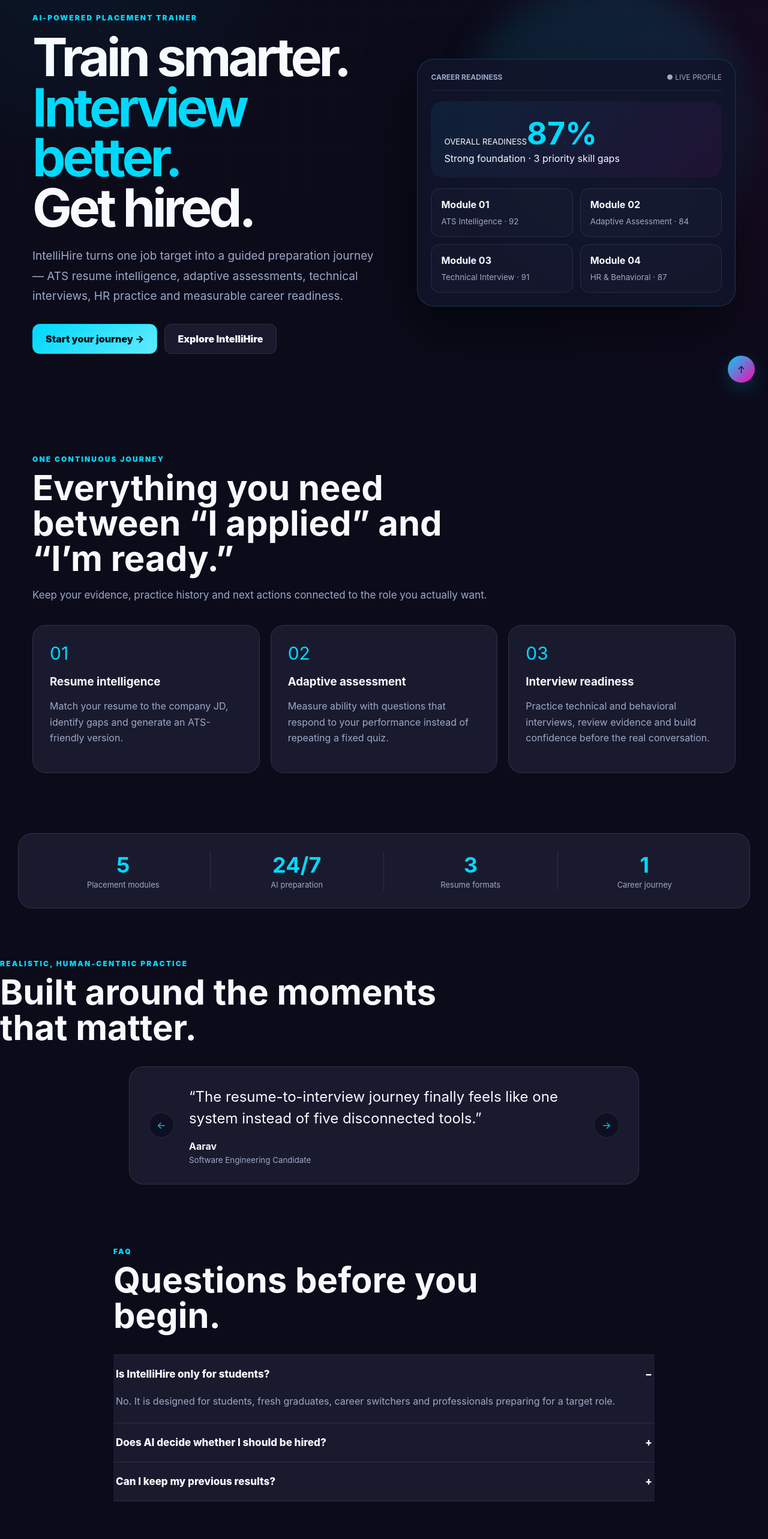
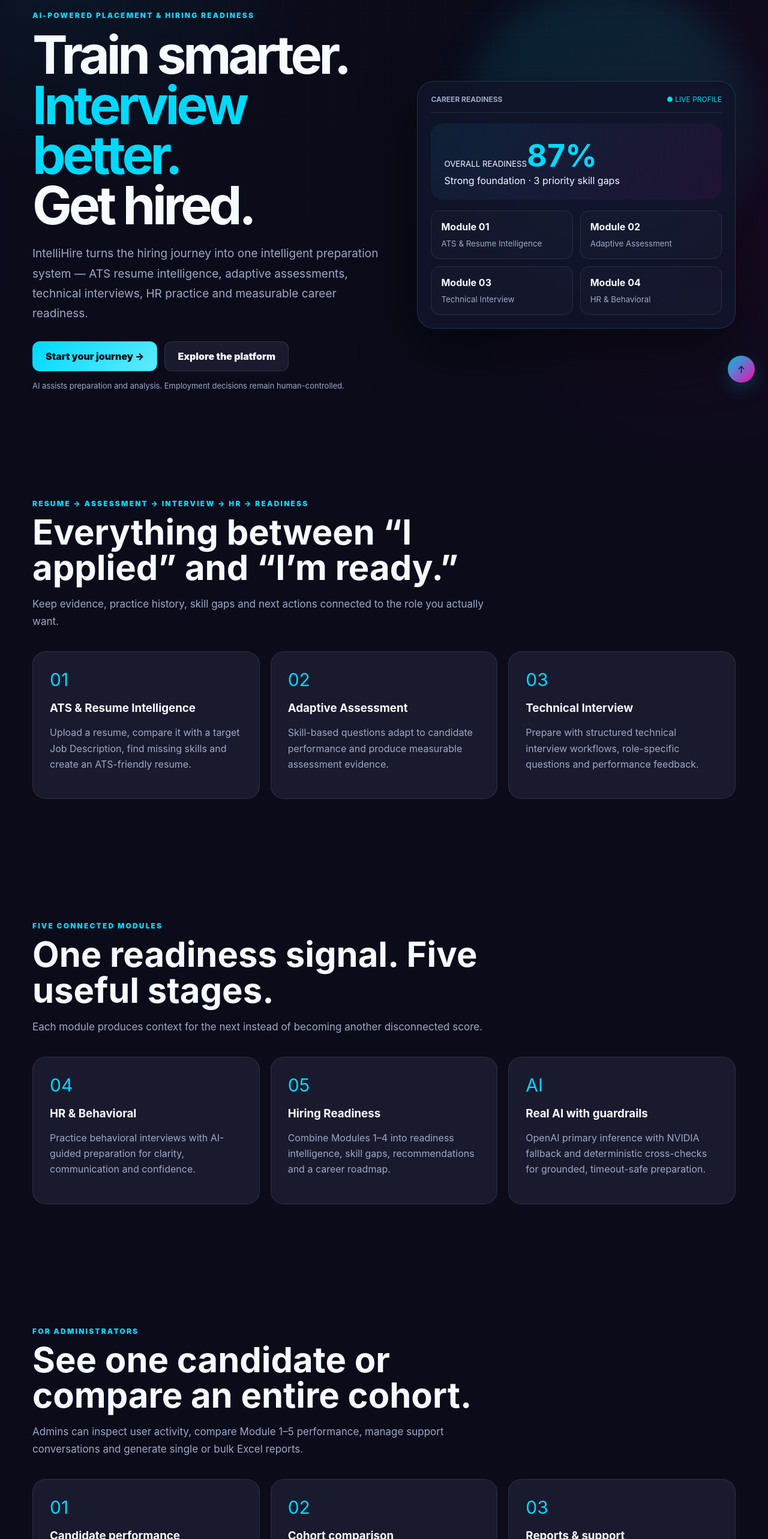
Before and after one commit to Student-Cybrarians/intellihire-v2, a Next.js app: page / in a window 1280 px wide. Shown: the part 140-2706 px from the top of the page at 60% size. Built offline with nearby package versions, Linux system fonts and the light colour scheme.

Commit message:
Build IntelliHire corporate homepage around five-module journey

```diff
--- a/app/page.tsx
+++ b/app/page.tsx
@@ -2,10 +2,56 @@
 import MarketingShell from './marketing/MarketingShell';
 import styles from './marketing/marketing.module.css';
 
-export default function Home() { return <MarketingShell>
-  <section className={styles.hero}>
-    <div><span className={styles.eyebrow}>AI-POWERED PLACEMENT TRAINER</span><h1>Train smarter.<br/><em>Interview better.</em><br/>Get hired.</h1><p>IntelliHire turns one job target into a guided preparation journey — ATS resume intelligence, adaptive assessments, technical interviews, HR practice and measurable career readiness.</p><div className={styles.actions}><Link className={styles.primary} href="/auth/google">Start your journey →</Link><Link className={styles.secondary} href="/features">Explore IntelliHire</Link></div></div>
-    <div className={styles.heroCard}><div className={styles.mockTop}><b>CAREER READINESS</b><span>● LIVE PROFILE</span></div><div className={styles.mockScore}><small>OVERALL READINESS</small><strong>87%</strong><div>Strong foundation · 3 priority skill gaps</div></div><div className={styles.mockGrid}><div className={styles.mockItem}><b>Module 01</b><small>ATS Intelligence · 92</small></div><div className={styles.mockItem}><b>Module 02</b><small>Adaptive Assessment · 84</small></div><div className={styles.mockItem}><b>Module 03</b><small>Technical Interview · 91</small></div><div className={styles.mockItem}><b>Module 04</b><small>HR & Behavioral · 87</small></div></div></div>
-  </section>
-  <section className={styles.section}><div className={styles.sectionHead}><span>ONE CONTINUOUS JOURNEY</span><h2>Everything you need between “I applied” and “I’m ready.”</h2><p>Keep your evidence, practice history and next actions connected to the role you actually want.</p></div><div className={styles.cards}>{[['01','Resume intelligence','Match your resume to the company JD, identify gaps and generate an ATS-friendly version.'],['02','Adaptive assessment','Measure ability with questions that respond to your performance instead of repeating a fixed quiz.'],['03','Interview readiness','Practice technical and behavioral interviews, review evidence and build confidence before the real conversation.']].map(x=><article className={styles.feature} key={x[0]}><span className={styles.icon}>{x[0]}</span><h3>{x[1]}</h3><p>{x[2]}</p></article>)}</div></section>
-</MarketingShell> }
+const modules = [
+  ['01','ATS & Resume Intelligence','Upload a resume, compare it with a target Job Description, find missing skills and create an ATS-friendly resume.'],
+  ['02','Adaptive Assessment','Skill-based questions adapt to candidate performance and produce measurable assessment evidence.'],
+  ['03','Technical Interview','Prepare with structured technical interview workflows, role-specific questions and performance feedback.'],
+  ['04','HR & Behavioral','Practice behavioral interviews with AI-guided preparation for clarity, communication and confidence.'],
+  ['05','Hiring Readiness','Combine Modules 1–4 into readiness intelligence, skill gaps, recommendations and a career roadmap.'],
+];
+
+export default function Home() {
+  return <MarketingShell>
+    <section className={styles.hero}>
+      <div>
+        <span className={styles.eyebrow}>AI-POWERED PLACEMENT & HIRING READINESS</span>
+        <h1>Train smarter.<br/><em>Interview better.</em><br/>Get hired.</h1>
+        <p>IntelliHire turns the hiring journey into one intelligent preparation system — ATS resume intelligence, adaptive assessments, technical interviews, HR practice and measurable career readiness.</p>
+        <div className={styles.actions}>
+          <Link className={styles.primary} href="/auth/google">Start your journey →</Link>
+          <Link className={styles.secondary} href="/features">Explore the platform</Link>
+        </div>
+        <p style={{fontSize:13}}>AI assists preparation and analysis. Employment decisions remain human-controlled.</p>
+      </div>
+      <div className={styles.heroCard} aria-label="Career readiness dashboard preview">
+        <div className={styles.mockTop}><b>CAREER READINESS</b><span style={{color:'var(--cyan)'}}>● LIVE PROFILE</span></div>
+        <div className={styles.mockScore}><small>OVERALL READINESS</small><strong>87%</strong><div>Strong foundation · 3 priority skill gaps</div></div>
+        <div className={styles.mockGrid}>{modules.slice(0,4).map(x=><div className={styles.mockItem} key={x[0]}><b>Module {x[0]}</b><small>{x[1]}</small></div>)}</div>
+      </div>
+    </section>
+
+    <section className={styles.section}>
+      <div className={styles.sectionHead}><span>RESUME → ASSESSMENT → INTERVIEW → HR → READINESS</span><h2>Everything between “I applied” and “I’m ready.”</h2><p>Keep evidence, practice history, skill gaps and next actions connected to the role you actually want.</p></div>
+      <div className={styles.cards}>
+        {modules.slice(0,3).map(x=><article className={styles.feature} key={x[0]}><span className={styles.icon}>{x[0]}</span><h3>{x[1]}</h3><p>{x[2]}</p></article>)}
+      </div>
+    </section>
+
+    <section className={styles.section}>
+      <div className={styles.sectionHead}><span>FIVE CONNECTED MODULES</span><h2>One readiness signal. Five useful stages.</h2><p>Each module produces context for the next instead of becoming another disconnected score.</p></div>
+      <div className={styles.cards}>
+        {modules.slice(3).map(x=><article className={styles.feature} key={x[0]}><span className={styles.icon}>{x[0]}</span><h3>{x[1]}</h3><p>{x[2]}</p></article>)}
+        <article className={styles.feature}><span className={styles.icon}>AI</span><h3>Real AI with guardrails</h3><p>OpenAI primary inference with NVIDIA fallback and deterministic cross-checks for grounded, timeout-safe preparation.</p></article>
+      </div>
+    </section>
+
+    <section className={styles.section}>
+      <div className={styles.sectionHead}><span>FOR ADMINISTRATORS</span><h2>See one candidate or compare an entire cohort.</h2><p>Admins can inspect user activity, compare Module 1–5 performance, manage support conversations and generate single or bulk Excel reports.</p></div>
+      <div className={styles.cards}>
+        <article className={styles.feature}><span className={styles.icon}>01</span><h3>Candidate performance</h3><p>Inspect module-level evidence and overall readiness for an individual candidate.</p></article>
+        <article className={styles.feature}><span className={styles.icon}>02</span><h3>Cohort comparison</h3><p>Compare multiple candidates across modules and identify where preparation needs attention.</p></article>
+        <article className={styles.feature}><span className={styles.icon}>03</span><h3>Reports & support</h3><p>Generate Excel reports and manage persistent User ↔ Admin questions, bugs and feature requests.</p></article>
+      </div>
+    </section>
+  </MarketingShell>;
+}
```
